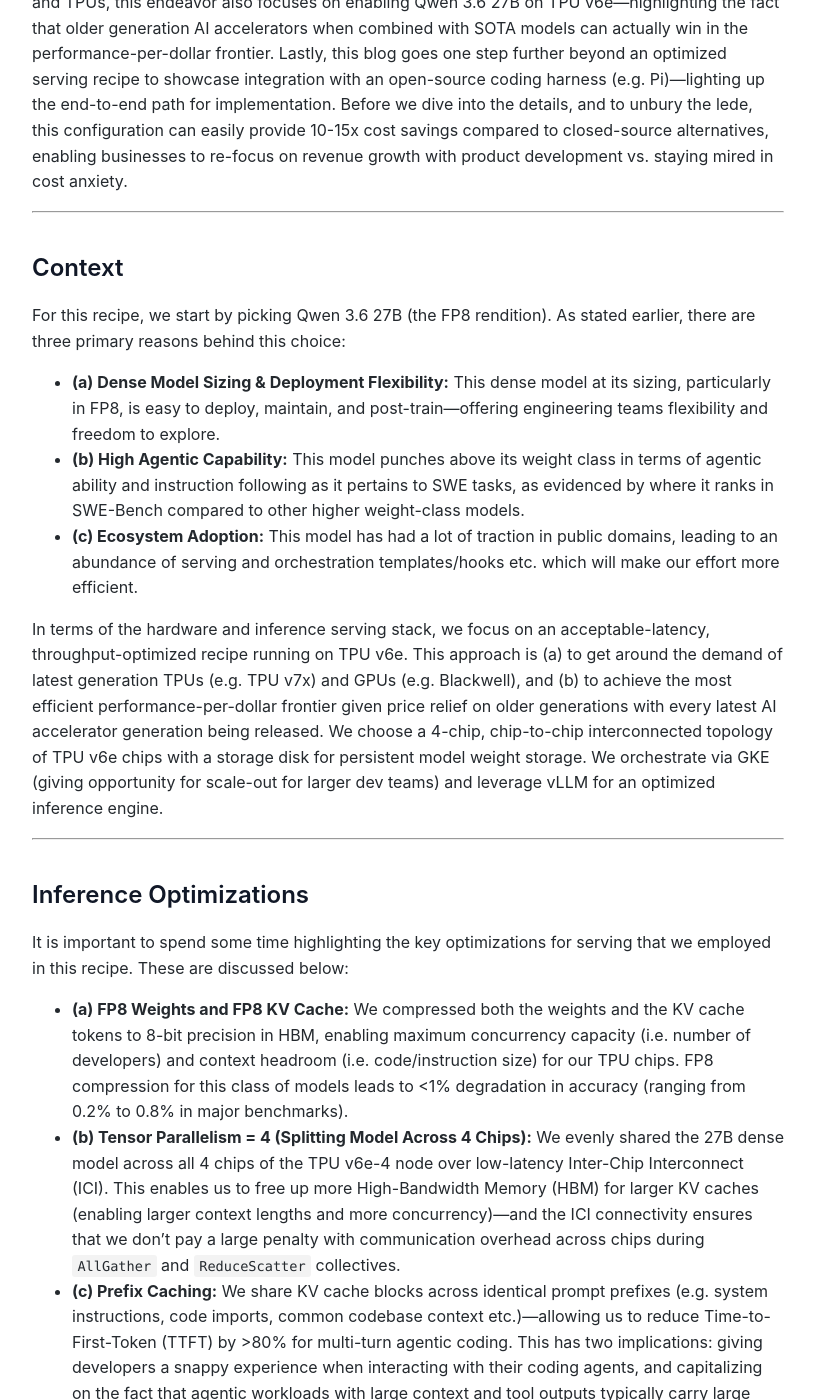
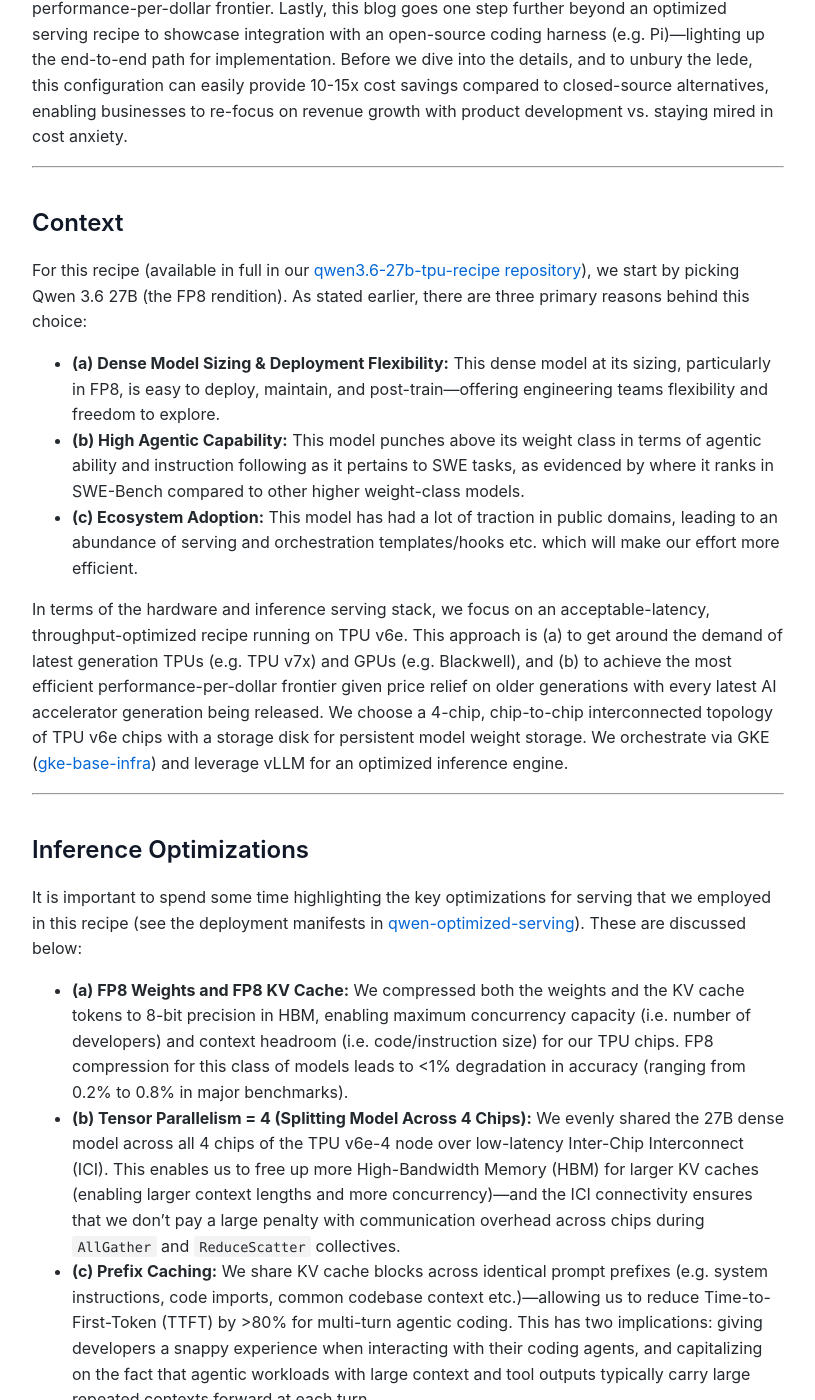
Before and after one commit to jawadaminGOOG/jawadaminGOOG.github.io, a Jekyll site: the page built from _posts/2026-07-16-qwen-3-6-27b-tpu-recipe-v2.md, in a window 1280 px wide and 1400 px high, scrolled down 837 px. Shown: the whole window, without its empty margins (232-1047 px from the left). Built offline with Jekyll 4.4.1, drawn with Linux system fonts in a browser that asks for light colours; some of the changed text lies outside the part shown.

Commit message:
Update title and add direct section repo links to blog post

```diff
--- a/_posts/2026-07-16-qwen-3-6-27b-tpu-recipe-v2.md
+++ b/_posts/2026-07-16-qwen-3-6-27b-tpu-recipe-v2.md
@@ -1,6 +1,6 @@
 ---
 layout: post
-title: "Deploying a Code Harness with Qwen 3.6 27B on TPUs: 15X Cost Improvement over closed-source alternatives"
+title: "Cutting Coding Agent Costs by 15X: Serving Qwen 3.6 27B on Cloud TPUs"
 date: 2026-07-16
 description: "Notes, setup recipes, and commentary on serving Qwen 3.6 27B on Cloud TPUs and integrating with an agentic harness."
 tags: tpu qwen llm benchmark google-cloud
@@ -17,19 +17,19 @@
 
 # Context
 
-For this recipe, we start by picking Qwen 3.6 27B (the FP8 rendition). As stated earlier, there are three primary reasons behind this choice:
+For this recipe (available in full in our [qwen3.6-27b-tpu-recipe repository](https://github.com/jawadaminGOOG/qwen3.6-27b-tpu-recipe)), we start by picking Qwen 3.6 27B (the FP8 rendition). As stated earlier, there are three primary reasons behind this choice:
 
 * **(a) Dense Model Sizing & Deployment Flexibility:** This dense model at its sizing, particularly in FP8, is easy to deploy, maintain, and post-train—offering engineering teams flexibility and freedom to explore.
 * **(b) High Agentic Capability:** This model punches above its weight class in terms of agentic ability and instruction following as it pertains to SWE tasks, as evidenced by where it ranks in SWE-Bench compared to other higher weight-class models.
 * **(c) Ecosystem Adoption:** This model has had a lot of traction in public domains, leading to an abundance of serving and orchestration templates/hooks etc. which will make our effort more efficient.
 
-In terms of the hardware and inference serving stack, we focus on an acceptable-latency, throughput-optimized recipe running on TPU v6e. This approach is (a) to get around the demand of latest generation TPUs (e.g. TPU v7x) and GPUs (e.g. Blackwell), and (b) to achieve the most efficient performance-per-dollar frontier given price relief on older generations with every latest AI accelerator generation being released. We choose a 4-chip, chip-to-chip interconnected topology of TPU v6e chips with a storage disk for persistent model weight storage. We orchestrate via GKE (giving opportunity for scale-out for larger dev teams) and leverage vLLM for an optimized inference engine.
+In terms of the hardware and inference serving stack, we focus on an acceptable-latency, throughput-optimized recipe running on TPU v6e. This approach is (a) to get around the demand of latest generation TPUs (e.g. TPU v7x) and GPUs (e.g. Blackwell), and (b) to achieve the most efficient performance-per-dollar frontier given price relief on older generations with every latest AI accelerator generation being released. We choose a 4-chip, chip-to-chip interconnected topology of TPU v6e chips with a storage disk for persistent model weight storage. We orchestrate via GKE ([gke-base-infra](https://github.com/jawadaminGOOG/qwen3.6-27b-tpu-recipe/tree/main/gke-base-infra)) and leverage vLLM for an optimized inference engine.
 
 ---
 
 # Inference Optimizations
 
-It is important to spend some time highlighting the key optimizations for serving that we employed in this recipe. These are discussed below:
+It is important to spend some time highlighting the key optimizations for serving that we employed in this recipe (see the deployment manifests in [qwen-optimized-serving](https://github.com/jawadaminGOOG/qwen3.6-27b-tpu-recipe/tree/main/qwen-optimized-serving)). These are discussed below:
 
 * **(a) FP8 Weights and FP8 KV Cache:** We compressed both the weights and the KV cache tokens to 8-bit precision in HBM, enabling maximum concurrency capacity (i.e. number of developers) and context headroom (i.e. code/instruction size) for our TPU chips. FP8 compression for this class of models leads to <1% degradation in accuracy (ranging from 0.2% to 0.8% in major benchmarks).
 * **(b) Tensor Parallelism = 4 (Splitting Model Across 4 Chips):** We evenly shared the 27B dense model across all 4 chips of the TPU v6e-4 node over low-latency Inter-Chip Interconnect (ICI). This enables us to free up more High-Bandwidth Memory (HBM) for larger KV caches (enabling larger context lengths and more concurrency)—and the ICI connectivity ensures that we don't pay a large penalty with communication overhead across chips during `AllGather` and `ReduceScatter` collectives.
@@ -64,7 +64,7 @@
 
 Lastly, we enable dynamic tool choice, which the client can drive to either force `tool_choice` or leave it to the model as automatic.
 
-From an end-to-end recipe perspective, the proof is in the pudding in how well this integrates with an open-source harness. Therefore, we tested this recipe leveraging the open-source [Pi harness](https://pi.dev) with a variety of coding tasks to ensure that user experience is indeed seamless and intuitive, and capabilities such as tool calling, reasoning blocks, MCP integration, skills injection, context compaction etc. work effortlessly. The setup guide for Pi is included in the recipe repository.
+From an end-to-end recipe perspective, the proof is in the pudding in how well this integrates with an open-source harness. Therefore, we tested this recipe leveraging the open-source [Pi harness](https://pi.dev) with a variety of coding tasks to ensure that user experience is indeed seamless and intuitive, and capabilities such as tool calling, reasoning blocks, MCP integration, skills injection, context compaction etc. work effortlessly. Setup guides are included in the recipe repository under [pi-harness-integration](https://github.com/jawadaminGOOG/qwen3.6-27b-tpu-recipe/tree/main/pi-harness-integration) and [agi-harness-integration](https://github.com/jawadaminGOOG/qwen3.6-27b-tpu-recipe/tree/main/agi-harness-integration).
 
 ---
 
```
